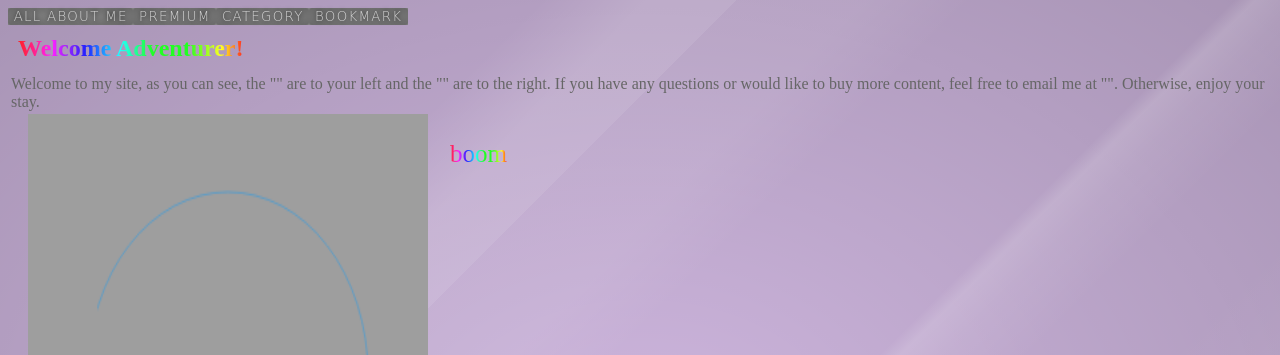
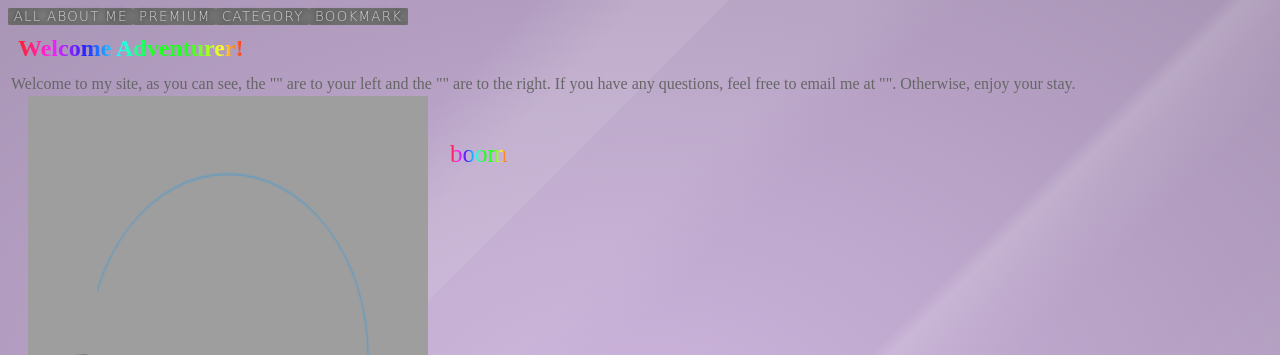
Before and after one commit to Basic-Nature/basic-nature.github.io-pendingwebby, a plain HTML site: page index.html in a window 1280 px wide. Shown: the top 355 px of the page. Drawn offline with Linux system fonts and the light colour scheme.

Commit message:
Update index.html

```diff
--- a/index.html
+++ b/index.html
@@ -360,7 +360,7 @@
 
   <h2 class="rainbow-text">Welcome Adventurer!</h2>
 
-  <p id="text">Welcome to my site, as you can see, the "" are to your left and the "" are to the right. If you have any questions or would like to buy more content, feel free to email me at "". Otherwise, enjoy your stay.</p>
+  <p id="text"> Welcome to my site, as you can see, the "" are to your left and the "" are to the right. If you have any questions, feel free to email me at "". Otherwise, enjoy your stay.</p>
 
     <div id="boom" draggable="true">
       <p class="rainbow-text">boom</p>
```
